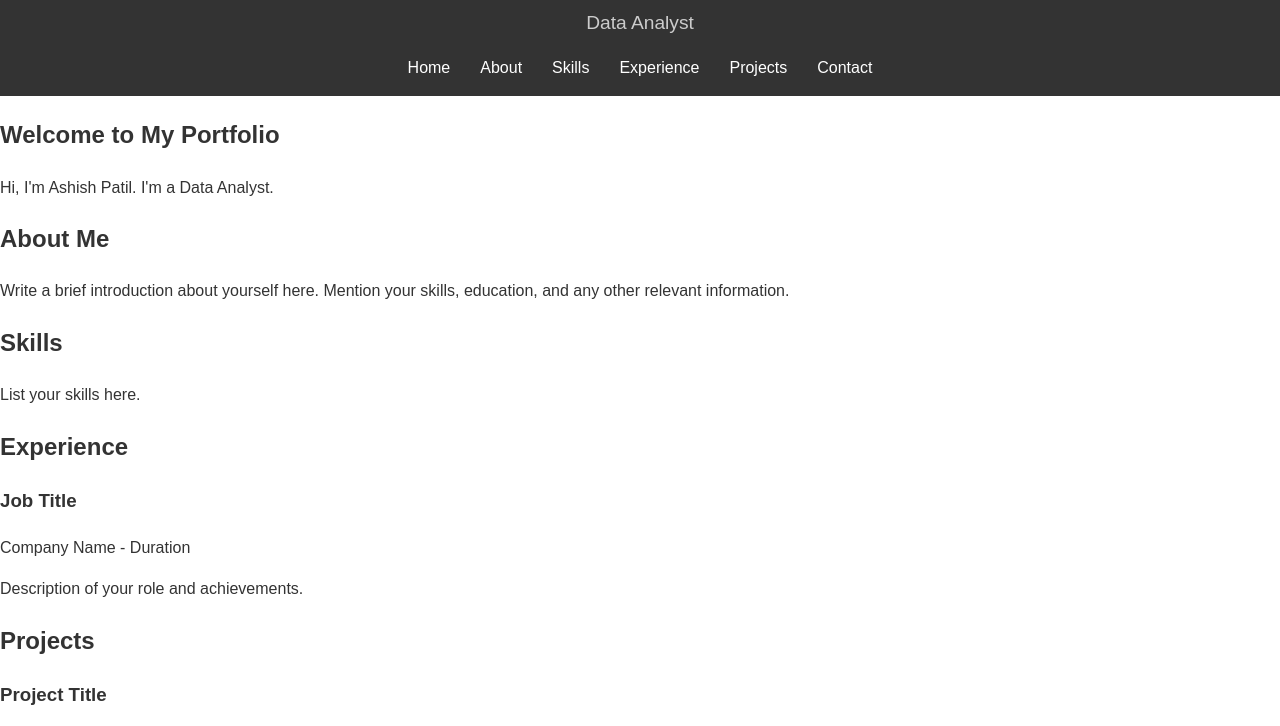
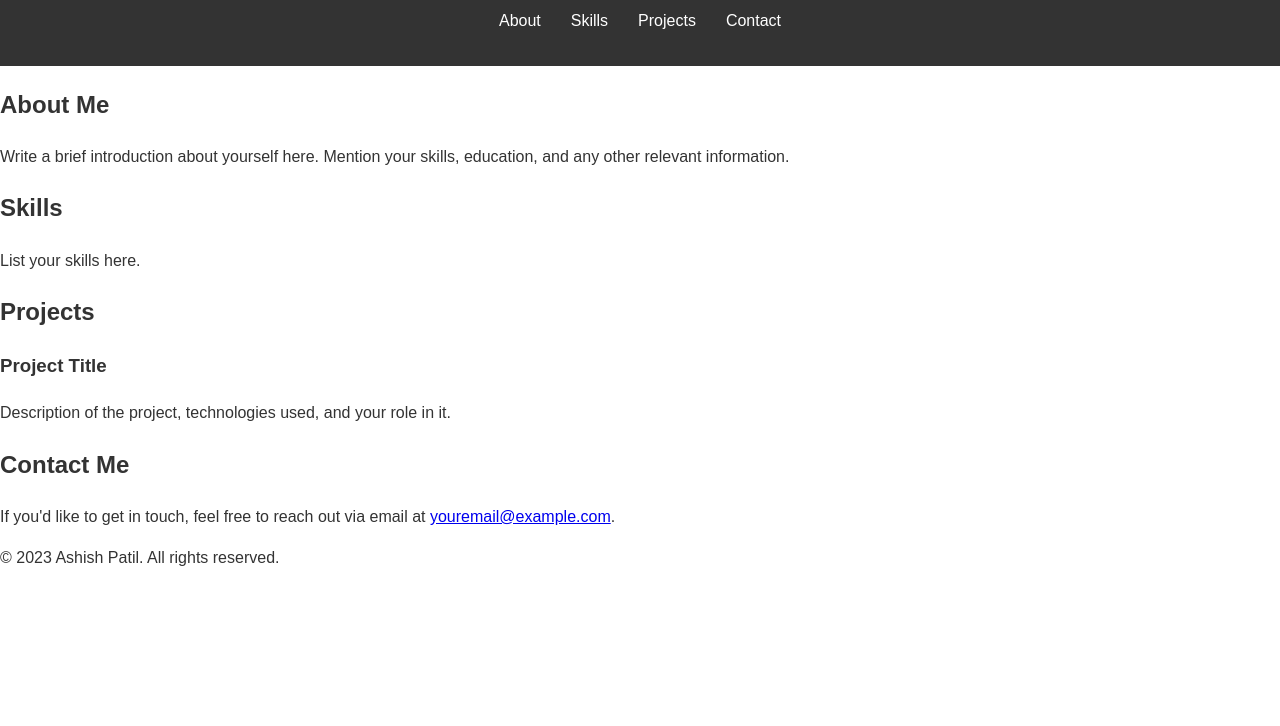
Before and after one commit to Manish-Sri/my-portfolio, a plain HTML site: page index.html in a window 1280 px wide. Shown: the part 72-798 px from the top of the page. Drawn offline with Linux system fonts and the light colour scheme.

Commit message:
Update index.html

```diff
--- a/index.html
+++ b/index.html
@@ -5,29 +5,23 @@
     <meta name="viewport" content="width=device-width, initial-scale=1.0">
     <title>Ashish Patil - Portfolio</title>
     <link rel="stylesheet" href="style.css">
+    <!-- Link to Google Fonts for custom font -->
+    <link href="https://fonts.googleapis.com/css2?family=Montserrat:wght@700&family=Open+Sans&display=swap" rel="stylesheet">
 </head>
 <body>
     <header>
         <div class="header-content">
             <h1>Ashish Patil</h1>
-            <p>Data Analyst</p>
-        </div>
             <nav>
                 <ul>
-                <li><a href="#home">Home</a></li>
                     <li><a href="#about">About</a></li>
                     <li><a href="#skills">Skills</a></li>
-                <li><a href="#experience">Experience</a></li>
                     <li><a href="#projects">Projects</a></li>
                     <li><a href="#contact">Contact</a></li>
                 </ul>
             </nav>
+        </div>
     </header>
-
-    <section id="home" class="home-section">
-        <h1>Welcome to My Portfolio</h1>
-        <p>Hi, I'm Ashish Patil. I'm a Data Analyst.</p>
-    </section>
 
     <section id="about" class="about-section">
         <h2>About Me</h2>
@@ -37,16 +31,6 @@
     <section id="skills" class="skills-section">
         <h2>Skills</h2>
         <p>List your skills here.</p>
-    </section>
-
-    <section id="experience" class="experience-section">
-        <h2>Experience</h2>
-        <div class="experience-item">
-            <h3>Job Title</h3>
-            <p>Company Name - Duration</p>
-            <p>Description of your role and achievements.</p>
-        </div>
-        <!-- Add more experience items as needed -->
     </section>
 
     <section id="projects" class="projects-section">
```
Lines whose indentation alone changed are shown as unchanged.
